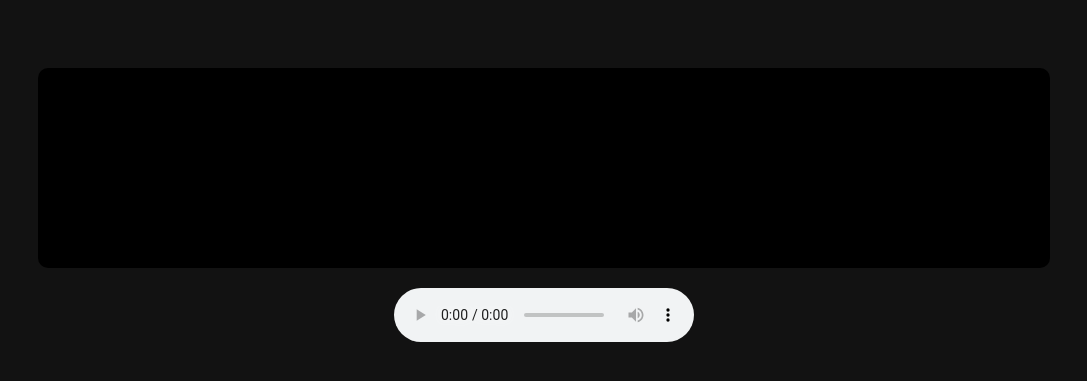
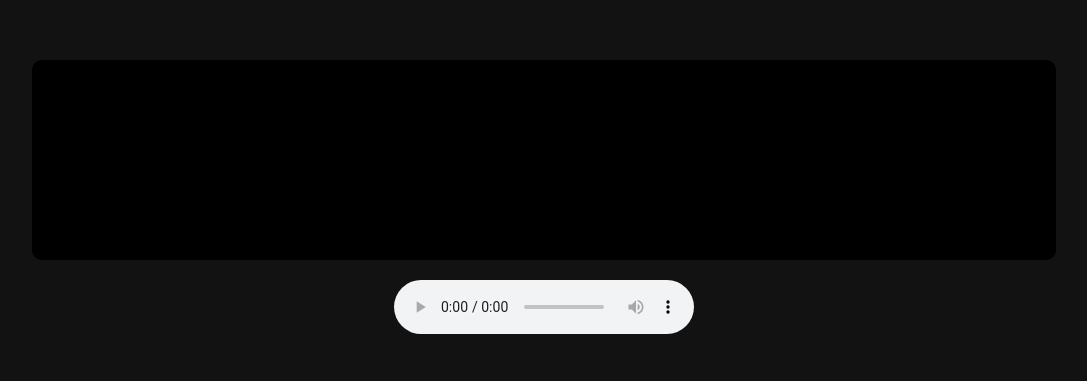
Before and after one commit to PatPrograming/audio-visualizer, a plain HTML site: page index.html in a window 1280 px wide. Shown: the part 203-584 px from the top of the page, without its empty margins (96-1183 px from the left). Drawn offline with Linux system fonts and the light colour scheme.

Commit message:
Update index.html

```diff
--- a/index.html
+++ b/index.html
@@ -5,6 +5,7 @@
     <meta name="viewport" content="width=device-width, initial-scale=1.0">
     <title>Audio Wavelength Visualizer</title>
     <style>
+        /* Body takes up full viewport, centered content */
         body {
             display: flex;
             flex-direction: column;
@@ -14,13 +15,19 @@
             background-color: #121212;
             color: white;
             font-family: Arial, sans-serif;
+            overflow: hidden; /* Prevents overflow */
+            margin: 0; /* Removes any default body margin */
         }
+
+        /* Canvas style */
         canvas {
-            width: 80%;
-            height: 200px;
+            max-width: 100%; /* Ensures canvas width does not exceed viewport */
+            height: auto;    /* Maintain aspect ratio */
             background: black;
             border-radius: 10px;
         }
+
+        /* Audio control style */
         audio {
             margin-top: 20px;
         }
@@ -30,7 +37,6 @@
 
     <canvas id="waveCanvas"></canvas>
     <audio id="audio" controls>
-        <!-- Link to your MP3 file in the repository -->
         <source src="COMM%203%20Audio%20-%20Will%20and%20Patrick.mp3" type="audio/mpeg">
         Your browser does not support the audio element.
     </audio>
@@ -40,6 +46,7 @@
         const ctx = canvas.getContext("2d");
         const audio = document.getElementById("audio");
 
+        // Set canvas size relative to the viewport width
         canvas.width = window.innerWidth * 0.8;
         canvas.height = 200;
 
```
